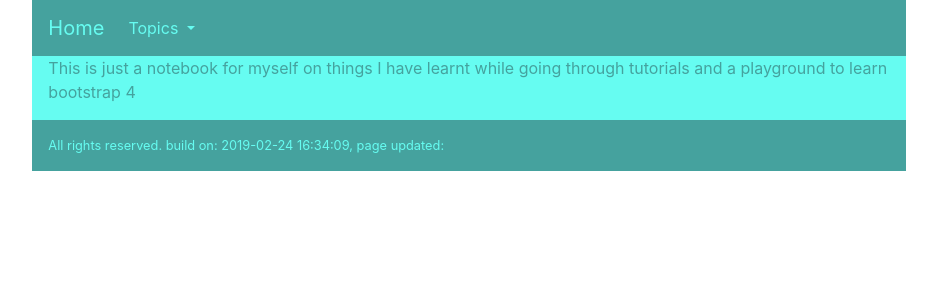
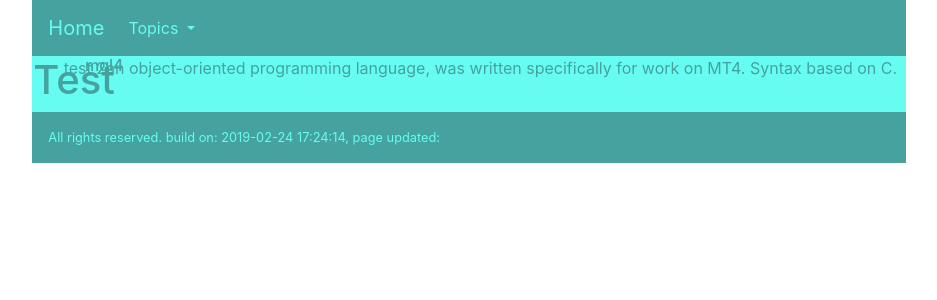
Before and after one commit to CoolColdUK/CoolColdUK.github.io, a Jekyll site: the page template.html, which Jekyll copies as it is, in a window 1280 px wide. Shown: the top 300 px of the page, without its empty margins (171-1108 px from the left). Built offline with Jekyll 4.4.1, drawn with Linux system fonts in a browser that asks for light colours; nearby versions of some CDN libraries.

Commit message:
template

```diff
--- a/_layouts/default.html
+++ b/_layouts/default.html
@@ -6,8 +6,7 @@
     <meta name="viewport" content="width=device-width, initial-scale=1, shrink-to-fit=no">
     <link rel="stylesheet" href="https://maxcdn.bootstrapcdn.com/bootstrap/4.0.0/css/bootstrap.min.css" integrity="sha384-Gn5384xqQ1aoWXA+058RXPxPg6fy4IWvTNh0E263XmFcJlSAwiGgFAW/dAiS6JXm"
         crossorigin="anonymous">
-    <link rel="stylesheet" href="assets/css/styles.css">
-    <link rel="stylesheet" href="assets/css/main.css">
+    <link rel="stylesheet" href="/assets/css/main.css">
     <title>{{ page.title }}</title>
 </head>
 
--- /dev/null
+++ b/assets/css/styles.css
@@ -0,0 +1,30 @@
+---
+---
+body{
+    /*background:#0b0c10;*/
+}
+.bg-primary{
+    background: #45a29e!important;
+}
+.bg-secondary{
+    background: #66fcf1!important;
+}
+.bg-dark{
+    background: #1F2833!important;
+
+}
+.bg-light{
+    background: #c5c6c7!important;
+
+}
+
+.text-primary{
+    color: #66fcf1!important;
+}
+
+.text-secondary{
+    color: #45a29e!important;
+}
+
+.nav-link {color: #66fcf1;}
+.nav-link:hover {color: #66fcf1;}
--- a/assets/css/styles.scss
+++ /dev/null
@@ -1,3 +0,0 @@
----
----
-@import "main";
--- a/template.html
+++ b/template.html
@@ -1,3 +1,4 @@
+
 <!doctype html>
 <html lang="en">
 
@@ -6,9 +7,9 @@
     <meta name="viewport" content="width=device-width, initial-scale=1, shrink-to-fit=no">
     <link rel="stylesheet" href="https://maxcdn.bootstrapcdn.com/bootstrap/4.0.0/css/bootstrap.min.css" integrity="sha384-Gn5384xqQ1aoWXA+058RXPxPg6fy4IWvTNh0E263XmFcJlSAwiGgFAW/dAiS6JXm"
         crossorigin="anonymous">
-    <link rel="stylesheet" href="assets/css/styles.css">
+    <link rel="stylesheet" href="/assets/css/styles.css">
     <link rel="stylesheet" href="assets/css/main.css">
-    <title>CoolCold Notebook</title>
+    <title>Test</title>
 </head>
 
 <body class="content">
@@ -19,15 +20,21 @@
             <!--nav-->
             <nav class="row navbar navbar-expand-lg text-primary bg-primary">
     <a class="navbar-brand text-primary" href="/">Home</a>
-                <button class="navbar-toggler" type="button" data-toggle="collapse" data-target="#navbarSupportedContent"
-                    aria-controls="navbarSupportedContent" aria-expanded="false" aria-label="Toggle navigation">
+<button class="navbar-toggler" type="button"
+    data-toggle="collapse"
+    data-target="#navbarSupportedContent"
+    aria-controls="navbarSupportedContent"
+    aria-expanded="false"
+    aria-label="Toggle navigation">
     <span class="navbar-toggler-icon"></span>
 </button>
     <div class="collapse navbar-collapse" id="navbarSupportedContent">
     <ul class="navbar-nav mr-auto">
         <li class="nav-item dropdown">
-                            <a class="nav-link dropdown-toggle" href="#" id="navbarDropdown" role="button" data-toggle="dropdown"
-                                aria-haspopup="true" aria-expanded="false">
+            <a class="nav-link dropdown-toggle" href="#"
+                id="navbarDropdown" role="button" data-toggle="dropdown"
+                aria-haspopup="true" aria-expanded="false"
+                >
                 Topics
             </a>
             <div class="dropdown-menu" aria-labelledby="navbarDropdown">
@@ -49,12 +56,19 @@
 
             <!--content-->
             <div class="row bg-secondary text-secondary px-3">
-                <p>This is just a notebook for myself on things I have learnt while going through tutorials and a
-                    playground to learn bootstrap 4</p>
+                <h1 class="row">Test</h1>
+<h6 class="row">mql4</h6>
+<h6 class="row"></h6>
+
+<div class="row">
+    <p>test 2an object-oriented programming language, was written specifically for work on MT4. Syntax based on C.</p>
+
+
+</div>
             </div>
 
             <div class="row bg-primary p-3 text-primary text-center small">
-                All rights reserved. build on: 2019-02-24 16:34:09, page updated:
+    All rights reserved. build on: 2019-02-24 17:24:14, page updated:
 </div>
         </div>
 
```
Lines whose indentation alone changed are shown as unchanged.
